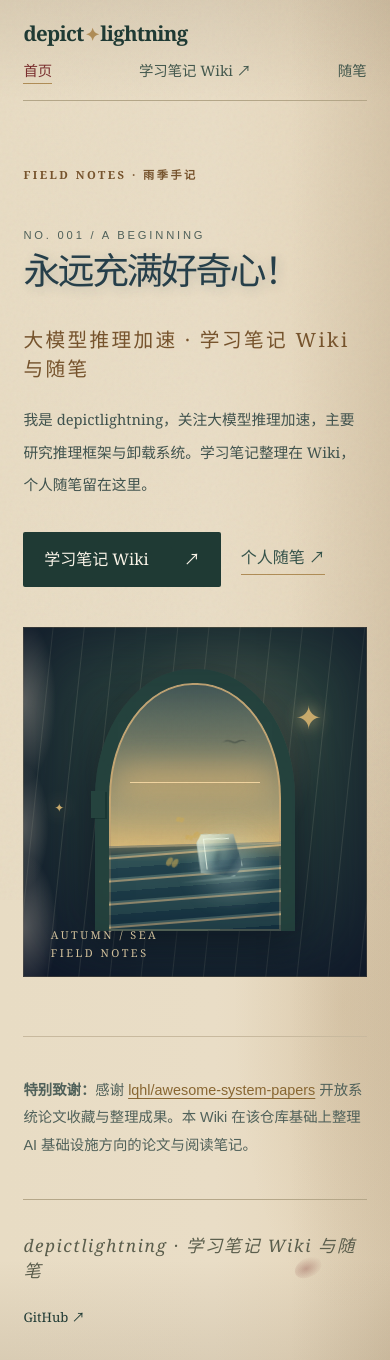
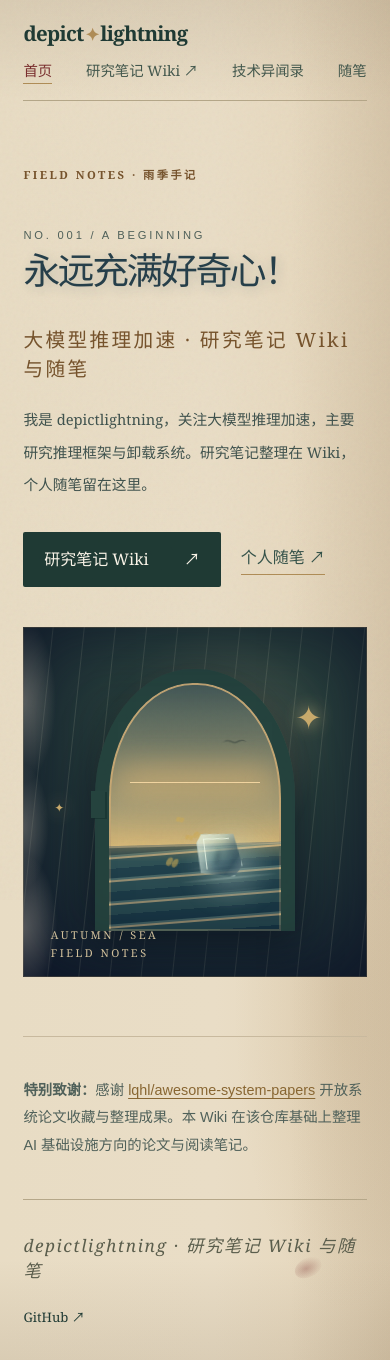
Before and after one commit to depictlightning/depictlightning.github.io, a Jekyll site: the page built from index.html, in a window 390 px wide. Built offline with Jekyll 4.4.1, drawn with Linux system fonts in a browser that asks for light colours.

Commit message:
Add technical oddities column and rename research notes

```diff
--- a/_layouts/default.html
+++ b/_layouts/default.html
@@ -15,7 +15,8 @@
         <a class="brand" href="{{ '/' | relative_url }}" aria-label="depictlightning 首页">depict<span class="brand-mark">✦</span>lightning</a>
         <nav class="site-nav" aria-label="主导航">
           <a href="{{ '/' | relative_url }}"{% if page.url == '/' %} aria-current="page"{% endif %}>首页</a>
-          <a href="https://ai-infra-wiki-erx.pages.dev/" aria-label="学习笔记 Wiki（外部站点）">学习笔记 Wiki ↗</a>
+          <a href="https://ai-infra-wiki-erx.pages.dev/" aria-label="研究笔记 Wiki（外部站点）">研究笔记 Wiki ↗</a>
+          <a href="{{ '/oddities/' | relative_url }}"{% if page.url == '/oddities/' %} aria-current="page"{% endif %}>技术异闻录</a>
           <a href="{{ '/essays/' | relative_url }}"{% if page.url == '/essays/' %} aria-current="page"{% endif %}>随笔</a>
         </nav>
       </header>
@@ -23,7 +24,7 @@
       <main id="main">{{ content }}</main>
 
       <footer class="site-footer">
-        <p>{% if page.url == '/' %}depictlightning · 学习笔记 Wiki 与随笔{% else %}永远充满好奇心。<span aria-hidden="true"> ✦ </span>持续记录，继续追问。{% endif %}</p>
+        <p>{% if page.url == '/' %}depictlightning · 研究笔记 Wiki 与随笔{% else %}永远充满好奇心。<span aria-hidden="true"> ✦ </span>持续记录，继续追问。{% endif %}</p>
         <a href="https://github.com/depictlightning">GitHub ↗</a>
       </footer>
     </div>
--- a/_layouts/post.html
+++ b/_layouts/post.html
@@ -3,10 +3,10 @@ layout: default
 ---
 <article class="post-page">
   <header class="post-heading">
-    <p class="eyebrow">{% if page.categories contains 'essay' %}随笔 / ESSAY{% else %}研究笔记 / RESEARCH{% endif %}</p>
+    <p class="eyebrow">{% if page.categories contains 'essay' %}随笔 / ESSAY{% elsif page.categories contains 'oddities' %}技术异闻录 / TECH ODDITIES{% else %}研究笔记 / RESEARCH{% endif %}</p>
     <h1>{{ page.title | escape }}</h1>
     <time datetime="{{ page.date | date: '%Y-%m-%d' }}">{{ page.date | date: '%Y 年 %m 月 %d 日' }}</time>
   </header>
   <div class="prose">{{ content }}</div>
-  <a class="back-link" href="{% if page.categories contains 'essay' %}{{ '/essays/' | relative_url }}{% else %}{{ '/research/' | relative_url }}{% endif %}">← 返回栏目</a>
+  <a class="back-link" href="{% if page.categories contains 'essay' %}{{ '/essays/' | relative_url }}{% elsif page.categories contains 'oddities' %}{{ '/oddities/' | relative_url }}{% else %}{{ '/research/' | relative_url }}{% endif %}">← 返回栏目</a>
 </article>
--- a/assets/style.css
+++ b/assets/style.css
@@ -61,7 +61,7 @@ h1, h2, h3 { font-family: var(--serif); font-weight: 600; }
 @media (max-width: 760px) {
   .site-shell { padding: 0 6%; }
   .site-header { min-height: 90px; flex-wrap: wrap; align-content: center; gap: .5rem; padding: 1rem 0; }
-  .site-nav { width: 100%; justify-content: space-between; }
+  .site-nav { width: 100%; justify-content: space-between; flex-wrap: wrap; gap: .5rem 1rem; }
   .entry { grid-template-columns: 1fr 1.5rem; gap: .3rem; }
   .entry-date { grid-column: 1; }
   .entry-title { grid-column: 1; grid-row: 2; }
--- a/index.html
+++ b/index.html
@@ -1,7 +1,7 @@
 ---
 layout: default
 title: 首页
-description: depictlightning 的学习笔记 Wiki 与随笔：大模型推理加速、推理框架与卸载系统。
+description: depictlightning 的研究笔记 Wiki 与随笔：大模型推理加速、推理框架与卸载系统。
 ---
 <!-- 意象模块：雨季开场与黄蝴蝶。 -->
 <section class="home-hero" aria-labelledby="hero-title">
@@ -10,10 +10,10 @@ description: depictlightning 的学习笔记 Wiki 与随笔：大模型推理加
     <p class="eyebrow">FIELD NOTES · 雨季手记</p>
     <p class="hero-number" aria-hidden="true">NO. 001 / A BEGINNING</p>
     <h1 id="hero-title" class="rain-title"><em data-echo="永远充满好奇心！">永远充满好奇心！</em></h1>
-    <p class="hero-lede">大模型推理加速 · 学习笔记 Wiki 与随笔</p>
-    <p class="hero-description">我是 depictlightning，关注大模型推理加速，主要研究推理框架与卸载系统。学习笔记整理在 Wiki，个人随笔留在这里。</p>
+    <p class="hero-lede">大模型推理加速 · 研究笔记 Wiki 与随笔</p>
+    <p class="hero-description">我是 depictlightning，关注大模型推理加速，主要研究推理框架与卸载系统。研究笔记整理在 Wiki，个人随笔留在这里。</p>
     <div class="home-hero-actions">
-      <a class="button-primary" href="https://ai-infra-wiki-erx.pages.dev/">学习笔记 Wiki <span aria-hidden="true">↗</span></a>
+      <a class="button-primary" href="https://ai-infra-wiki-erx.pages.dev/">研究笔记 Wiki <span aria-hidden="true">↗</span></a>
       <a class="text-link" href="{{ '/essays/' | relative_url }}">个人随笔 <span aria-hidden="true">↗</span></a>
     </div>
   </div>
--- a/preview.py
+++ b/preview.py
@@ -8,7 +8,7 @@ from urllib.parse import urlsplit
 
 
 ROOT = Path(__file__).resolve().parent
-PAGES = {"/": "index.html", "/research/": "research.html", "/essays/": "essays.html"}
+PAGES = {"/": "index.html", "/research/": "research.html", "/oddities/": "oddities.html", "/essays/": "essays.html"}
 ASSETS = {"/assets/style.css": "text/css", "/assets/main.js": "text/javascript"}
 
 
--- a/research.html
+++ b/research.html
@@ -11,7 +11,7 @@ permalink: /research/
 <div class="entry-list">
   <a class="entry" href="https://ai-infra-wiki-erx.pages.dev/">
     <span class="entry-date">Wiki 站点</span>
-    <span class="entry-title">学习笔记 Wiki · 论文与博客学习笔记</span>
+    <span class="entry-title">研究笔记 Wiki · 论文与博客阅读笔记</span>
     <span class="entry-arrow" aria-hidden="true">↗</span>
   </a>
 </div>
```
Also changed, not shown: AGENTS.md (+1 -0 lines), oddities.html (added, +25 -0 lines), README.md.
